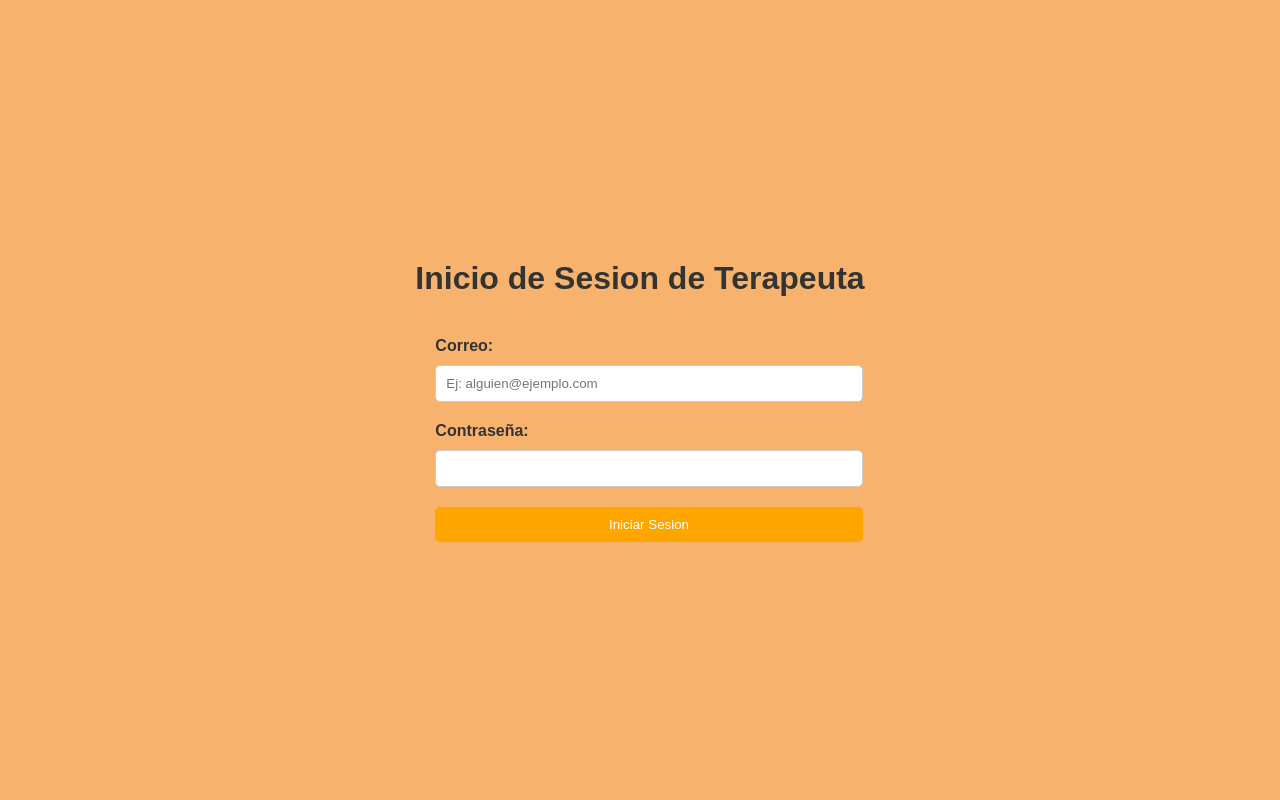
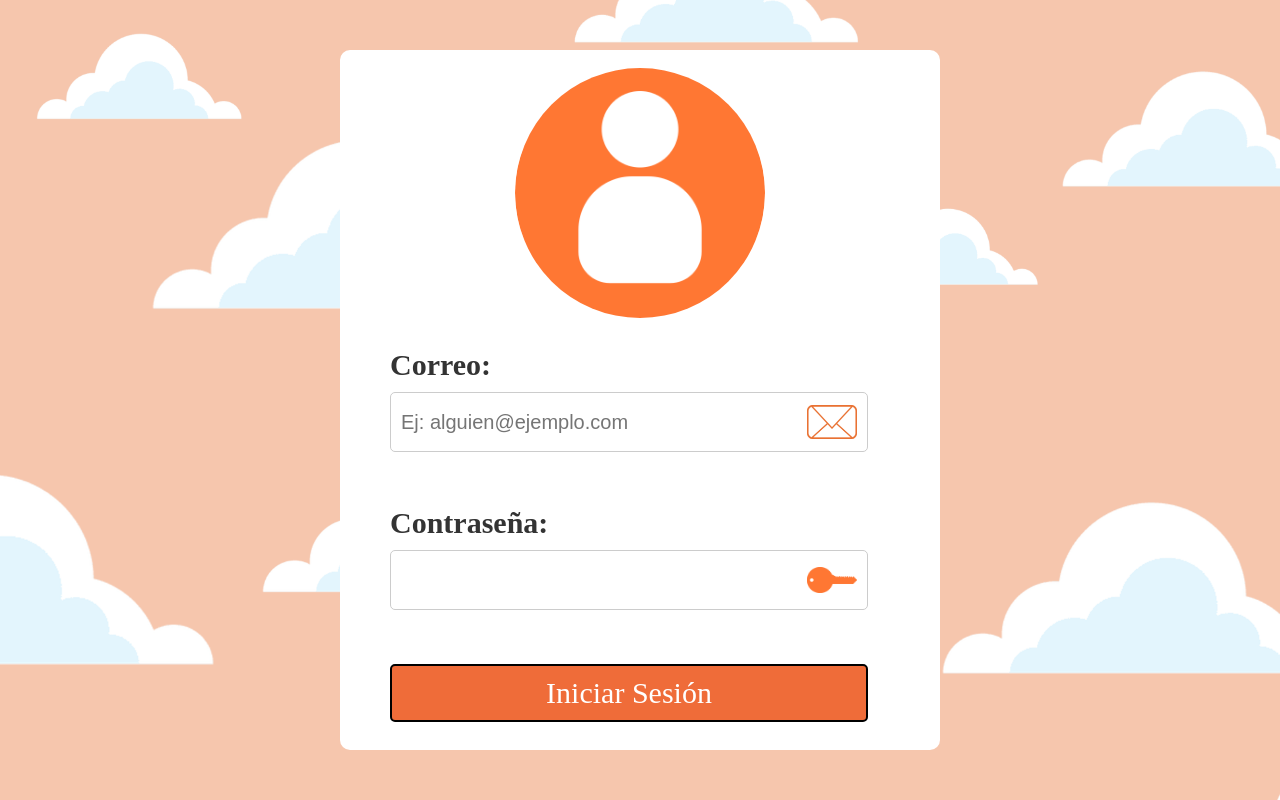
Before and after one commit to StuartPalma/JuegoTerapeutico, a plain HTML site: page docs/inicioSesion.html in a window 1280 px wide. Drawn offline with Linux system fonts and the light colour scheme.

Commit message:
Add fonts and update inicioSesion.css / inicioSesion.html

```diff
--- a/docs/inicioSesion.html
+++ b/docs/inicioSesion.html
@@ -5,24 +5,29 @@
     <meta name="viewport" content="width=device-width, initial-scale=1.0">
     <title>Inicio de Sesion de Terapeuta</title>
     <link rel="stylesheet" href="../styles/inicioSesion.css">
+    <link rel="stylesheet" href="../styles/framework.css">
 </head>
 <body>
-    <div class="recuadro">
-        <h1>Inicio de Sesion de Terapeuta</h1>
-        <form id="loginForm">
+<div>
+    <div class="recuadro font-berlin">
+        <div id="login-img">
+            <img src="../img/Login%20Persona.png" alt="">
+        </div>
+        <form id="login-form">
             <label for="correo">Correo:</label>
             <input type="email" name="correo" id="correo" placeholder="Ej: alguien@ejemplo.com" required>
             <br>
             <label for="contrasena">Contraseña:</label>
             <input type="password" name="contrasena" id="contrasena" required>
             <br>
-            <input type="submit" value="Iniciar Sesion">
+            <input type="submit" value="Iniciar Sesión">
         </form>
         <p id="error" style="color: red; display: none;">Correo o contraseña incorrectos.</p>
     </div>
+</div>
 
 <script>
-        document.getElementById('loginForm').addEventListener('submit', function(event) {
+    document.getElementById('login-form').addEventListener('submit', function (event) {
         event.preventDefault(); // Evita el envío del formulario
 
         // Valores quemados para las credenciales
--- /dev/null
+++ b/styles/framework.css
@@ -0,0 +1,87 @@
+/* Framework */
+
+.back-color-primary {
+    background-color: white;
+}
+
+.back-color-secondary {
+    /*background-color: hsl(334, 59%, 8%);*/
+    background-color: hsl(20, 100%, 60%);
+    /*background-color: hsl(189, 66%, 8%);*/
+}
+
+.back-color-tertiary {
+    /*background-color: hsl(189, 66%, 8%);*/
+    background-color: hsl(0, 0%, 13%);
+}
+
+.back-color-cuaternary {
+    background-color: hsl(33, 88%, 66%);
+}
+
+/*Colores*/
+.color-primary {
+    color: hsl(0, 0%, 13%);
+}
+
+.color-secondary {
+    color: hsl(0, 0%, 100%);
+}
+
+.padding-0 {
+    padding: 0;
+}
+
+.margin-0 {
+    margin: 0;
+}
+
+/* Bordes */
+.border-1-black {
+    border: 1px solid black;
+}
+
+/* Fuentes */
+.font-berlin {
+    font-family: "Berlin Sans FB";
+}
+
+.font-impact {
+    font-family: Impact, Haettenschweiler, 'Arial Narrow Bold', sans-serif;
+}
+
+.font-hartsfolk {
+    font-family: 'Hartsfolk';
+}
+
+.font-woliu {
+    font-family: 'Woliu Maners';
+}
+
+.font-olivia {
+    font-family: "Decorative Font Olivia";
+}
+
+@font-face {
+    font-family: "Decorative Font Olivia";
+    src: url('../fonts/Decorative Font Olivia.ttf') format('truetype');
+}
+
+@font-face {
+    font-family: 'Hartsfolk';
+    src: url('../fonts/Hartsfolk.otf') format('truetype');
+}
+
+@font-face {
+    font-family: "Woliu Maners";
+    src: url('../fonts/Woliu Maners Demo.ttf') format('truetype');
+}
+
+/* Estilos */
+.ul-list-style-none {
+    list-style: none;
+}
+
+.d-flex {
+    display: flex;
+}
--- a/styles/index.css
+++ b/styles/index.css
@@ -2,80 +2,7 @@ a {
     text-decoration: none;
 }
 
-/* Framework */
 
-.back-color-primary {
-    background-color: white;
-}
-
-.back-color-secondary {
-    /*background-color: hsl(334, 59%, 8%);*/
-    background-color: hsl(20, 100%, 60%);
-    /*background-color: hsl(189, 66%, 8%);*/
-}
-
-.back-color-tertiary {
-    /*background-color: hsl(189, 66%, 8%);*/
-    background-color: hsl(0, 0%, 13%);
-}
-
-.back-color-cuaternary {
-    background-color: hsl(33, 88%, 66%);
-}
-
-/*Colores*/
-.color-primary {
-    color: hsl(0, 0%, 13%);
-}
-
-.color-secondary {
-    color: hsl(0, 0%, 100%);
-}
-
-.padding-0 {
-    padding: 0;
-}
-
-.margin-0 {
-    margin: 0;
-}
-
-/* Bordes */
-.border-1-black {
-    border: 1px solid black;
-}
-
-/* Fuentes */
-.font-berlin {
-    font-family: "Berlin Sans FB";
-}
-
-.font-impact {
-    font-family: Impact, Haettenschweiler, 'Arial Narrow Bold', sans-serif;
-}
-
-.font-hartsfolk {
-    font-family: 'Hartsfolk';
-}
-
-.font-woliu {
-    font-family: 'Woliu Maners';
-}
-
-@font-face {
-    font-family: 'Hartsfolk';
-    src: url('../fonts/Hartsfolk.otf') format('truetype');
-}
-
-@font-face {
-    font-family: "Woliu Maners";
-    src: url('../fonts/Woliu Maners Demo.ttf') format('truetype');
-}
-
-/* Estilos */
-.ul-list-style-none {
-    list-style: none;
-}
 
 /* Animaciones */
 @keyframes tambalear {
--- a/styles/inicioSesion.css
+++ b/styles/inicioSesion.css
@@ -1,6 +1,7 @@
 body {
     font-family: Arial, sans-serif;
-    background-color: hsl(30, 90%, 70%);
+    background-image: url("../img/Fondo nubes.png");
+    background-size: cover;
     margin: 0;
     padding: 0;
     display: flex;
@@ -27,40 +28,108 @@ label {
 }
 input[type="email"],
 input[type="password"] {
-    width: calc(100% - 22px); /* Ajusta el ancho para que coincida con el padding y el borde */
+    width: calc(100% - 22px);
+    height: 60px;
+    font-size: 20px;
     padding: 10px;
     margin-bottom: 20px;
     border: 1px solid #ccc;
     border-radius: 5px;
-    box-sizing: border-box; /* Incluye el padding y el borde en el ancho total */
+    box-sizing: border-box;
+    background-repeat: no-repeat;
+    background-position: right 10px center;
+    background-size: 50px;
+}
+
+input[type="email"] {
+    background-image: url('../img/Icono_Correo.png');
+}
+
+input[type="password"] {
+    background-image: url('../img/Icono_Llave.png');
+}
+
+
+@keyframes colorFlow {
+    0% {
+        background-color: rgb(241, 109, 74);
+    }
+    50% {
+        background-color: #eb690c;
+    }
+    100% {
+        background-color: rgb(241, 109, 74);
+    }
 }
 
 input[type="submit"] {
-    width: calc(100% - 22px); /* Ajusta el ancho para que coincida con el padding y el borde */
+    width: calc(100% - 22px);
+    font-family: "Berlin Sans FB";
+    font-size: 30px;
     padding: 10px;
-    background-color: orange;
     color: white;
-    border: black;
+    border: 2px solid black;
     border-radius: 5px;
     cursor: pointer;
     box-sizing: border-box;
+    position: relative;
+    overflow: hidden;
+    animation: colorFlow 7s infinite;
 }
 
 input[type="submit"]:hover {
-    background-color: orangered;
+    transform: scale(1.1);
+}
+
+#titulo-inicio-sesion {
+    font-size: 80px;
+    text-align: center;
+}
+
+.recuadro {
+    width: 600px;
+    height: 700px;
+
+    display: flex;
+    flex-direction: column;
+    justify-content: center;
+    align-items: center;
+
+    background-color: hsl(0, 0%, 100%); /* White background with 80% opacity */
+
+    border-radius: 10px;
+    transition: box-shadow 0.3s ease
+}
+
+.recuadro:hover {
+    box-shadow: 0 0 15px rgba(0, 0, 0, 0.2);
+}
+
+#login-form {
+    width: 500px;
+    height: 375px;
+
+    font-size: 30px;
+
+    margin: 0 auto;
+    padding: 20px;
+    border-radius: 10px;
+
+    display: flex;
+    flex-direction: column;
+    justify-content: center;
 }
 
 
-.login-recuadro {
-    border: 2px solid black;
-    padding: 20px;
-    margin: 20px auto;
-    width: 400px; /* Establece un ancho fijo para el recuadro */
-    background-color: white;
-    border-radius: 10px;
-    transition: box-shadow 0.3s ease; /* Añade una transición suave */
+#login-img {
+    width: 250px;
+    height: 250px;
+    padding: 10px 0px;
 }
 
-.login-recuadro:hover {
-    box-shadow: 0 0 15px rgba(0, 0, 0, 0.2); /* Añade una sombra al hacer hover */
+#login-img img {
+    width: 100%;
+    height: 100%;
+    object-fit: cover;
+    border-radius: 50%;
 }
```
Also changed, not shown: docs/index.html (+1 -0 lines), fonts/Decorative Font Olivia.ttf (added), img/Icono_Correo.png (added), img/Icono_Llave.png (added), img/Login Persona.png (added). Lines whose indentation alone changed are shown as unchanged.
